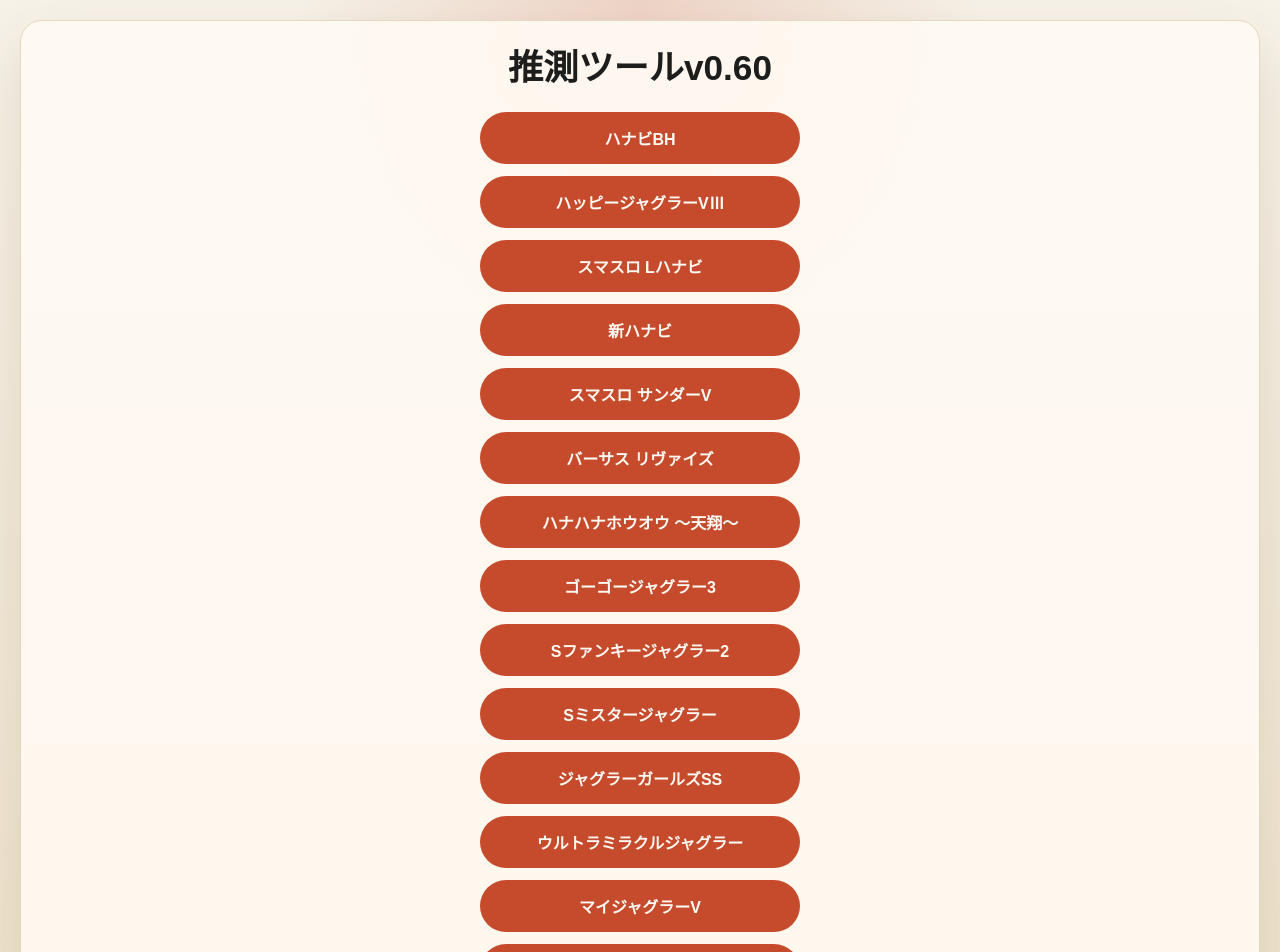
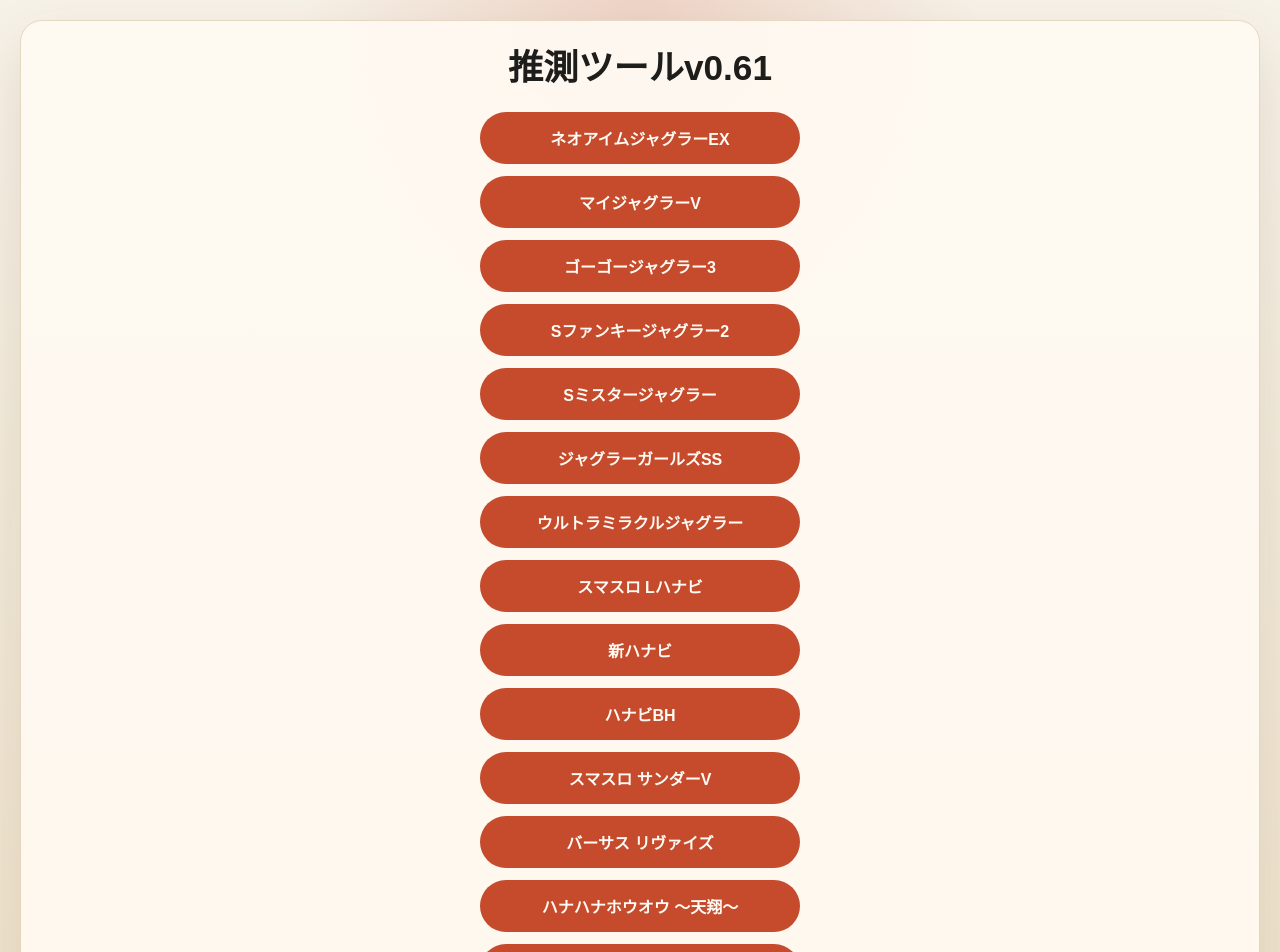
Before and after one commit to umedademu/suisoku, a Next.js app: page / in a window 1280 px wide. Shown: the top 952 px of the page. Built offline with nearby package versions, Linux system fonts and the light colour scheme.

Commit message:
トップ画面の機種順を調整

```diff
--- a/app/page.tsx
+++ b/app/page.tsx
@@ -1,5 +1,22 @@
 import Link from "next/link";
 import { APP_TITLE } from "../lib/app-info";
+
+const machineLinks = [
+  { href: "/neoimjugglerex", label: "ネオアイムジャグラーEX" },
+  { href: "/myjuggler5", label: "マイジャグラーV" },
+  { href: "/gogojuggler3", label: "ゴーゴージャグラー3" },
+  { href: "/sfunkyjuggler2", label: "Sファンキージャグラー2" },
+  { href: "/smisterjuggler", label: "Sミスタージャグラー" },
+  { href: "/jugglergirlsss", label: "ジャグラーガールズSS" },
+  { href: "/ultramiraclejuggler", label: "ウルトラミラクルジャグラー" },
+  { href: "/lhanabi", label: "スマスロ Lハナビ" },
+  { href: "/shinhanabi", label: "新ハナビ" },
+  { href: "/hanabi", label: "ハナビBH" },
+  { href: "/thunderv", label: "スマスロ サンダーV" },
+  { href: "/versusrevis", label: "バーサス リヴァイズ" },
+  { href: "/hanahanahouou", label: "ハナハナホウオウ ～天翔～" },
+  { href: "/happyjuggler", label: "ハッピージャグラーVⅢ" }
+] as const;
 
 export default function Home() {
   return (
@@ -7,48 +24,11 @@ export default function Home() {
       <div className="card">
         <h1 className="title">{APP_TITLE}</h1>
         <div className="link-list">
-          <Link className="link-button" href="/hanabi">
-            ハナビBH
-          </Link>
-          <Link className="link-button" href="/happyjuggler">
-            ハッピージャグラーVⅢ
-          </Link>
-          <Link className="link-button" href="/lhanabi">
-            スマスロ Lハナビ
-          </Link>
-          <Link className="link-button" href="/shinhanabi">
-            新ハナビ
-          </Link>
-          <Link className="link-button" href="/thunderv">
-            スマスロ サンダーV
-          </Link>
-          <Link className="link-button" href="/versusrevis">
-            バーサス リヴァイズ
-          </Link>
-          <Link className="link-button" href="/hanahanahouou">
-            ハナハナホウオウ ～天翔～
-          </Link>
-          <Link className="link-button" href="/gogojuggler3">
-            ゴーゴージャグラー3
-          </Link>
-          <Link className="link-button" href="/sfunkyjuggler2">
-            Sファンキージャグラー2
-          </Link>
-          <Link className="link-button" href="/smisterjuggler">
-            Sミスタージャグラー
-          </Link>
-          <Link className="link-button" href="/jugglergirlsss">
-            ジャグラーガールズSS
-          </Link>
-          <Link className="link-button" href="/ultramiraclejuggler">
-            ウルトラミラクルジャグラー
-          </Link>
-          <Link className="link-button" href="/myjuggler5">
-            マイジャグラーV
-          </Link>
-          <Link className="link-button" href="/neoimjugglerex">
-            ネオアイムジャグラーEX
-          </Link>
+          {machineLinks.map((machine) => (
+            <Link className="link-button" href={machine.href} key={machine.href}>
+              {machine.label}
+            </Link>
+          ))}
         </div>
       </div>
     </main>
--- a/lib/app-info.ts
+++ b/lib/app-info.ts
@@ -1,3 +1,3 @@
-export const APP_VERSION = "0.60";
+export const APP_VERSION = "0.61";
 
 export const APP_TITLE = `推測ツールv${APP_VERSION}`;
```
Also changed, not shown: 1 other file (tests, documents, lock files or other folders).
